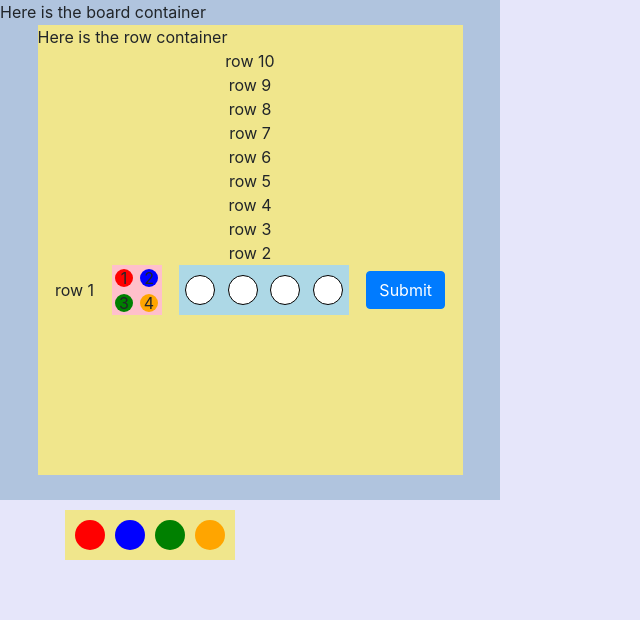
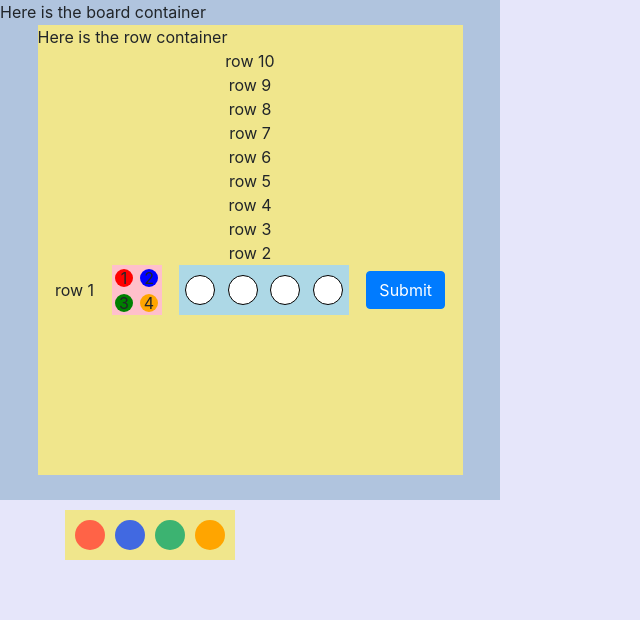
Before and after one commit to lbrantcollins/MasterMind-old, a PHP site: page / in a window 1280 px wide. Shown: the top 620 px of the page, without its empty margins (0-640 px from the left). Run offline with PHP 8.4, Linux system fonts and the light colour scheme.

Commit message:
removed id's from avail-colors div and re-coded to use html data. Reset styling of guessed colors after guess submitted.

```diff
--- a/css/style.css
+++ b/css/style.css
@@ -118,8 +118,8 @@ be generated via jQuery during the game */
 
 /* The CSS for the available game colors will
 be generated via jQuery at the start of the game */
-#color1 {
-	background-color: red;
+/*#color1 {
+	background-color: purple;
 }
 
 #color2 {
@@ -132,4 +132,4 @@ be generated via jQuery at the start of the game */
 
 #color4 {
 	background-color: orange;
-}
+}*/
--- a/index.html
+++ b/index.html
@@ -45,10 +45,10 @@
 	</div>
 
 	<div id="color-container">
-		<div class="color-pegs colors" id="color1" data-color-number="0"></div>
-		<div class="color-pegs colors" id="color2" data-color-number="1"></div>
-		<div class="color-pegs colors" id="color3" data-color-number="2"></div>
-		<div class="color-pegs colors" id="color4" data-color-number="3"></div>
+		<div class="color-pegs colors" data-color-number="0"></div>
+		<div class="color-pegs colors" data-color-number="1"></div>
+		<div class="color-pegs colors" data-color-number="2"></div>
+		<div class="color-pegs colors" data-color-number="3"></div>
 	</div>
 
 
--- a/js/app.js
+++ b/js/app.js
@@ -3,7 +3,7 @@ console.log("Welcome to the world of Master Mind!");
 const game = {
 	// game size (4, 6, 8) and all available colors
 	numColors: null,
-	color: ["rgb(255, 0, 0)", "rgb(0, 0, 255)", "rgb(0, 128, 0)", "rgb(255, 165, 0)", "purple", "pink", "yellow", "teal"],
+	color: ["rgb(255, 99, 71)", "rgb(65, 105, 225)", "rgb(60, 179, 113)", "rgb(255, 165, 0)", "purple", "pink", "yellow", "teal"],
 
 	// computer code and response
 	code: [],
@@ -14,12 +14,24 @@ const game = {
 	// player's guess information
 	guess: [],
 	guessNumber: 1,
-	guessPegPosition: null,
+	guessRowLocation: null,
 	guessPegLocation: null,
 
 	startGame () {
 		this.numColors = 4;									//*** Let user choose number of colors
+		this.displayAvailableColors();
 		this.generateCode();
+	},
+
+	displayAvailableColors () {
+		const colorDiv = $('#color-container');
+		for (i = 0; i < this.numColors; i++ ) {
+		colorDiv.find(`[data-color-number = '${i}']`).css("background-color", this.color[i]);
+		}
+		// $('#color1').css("background-color", this.color[0]);
+		// $('#color2').css("background-color", this.color[1]);
+		// $('#color3').css("background-color", this.color[2]);
+		// $('#color4').css("background-color", this.color[3]);
 	},
 
 	generateCode () {
@@ -36,19 +48,20 @@ const game = {
 
 	highlightCurrentGuessPeg (e) {
 		// find the current guess peg via event delegation
-		// First, find particular guess row div
+		// 1. find particular guess row div
 		// using html .guess class data (guess-number)
-		const guessDiv = $(`.guess[data-guess-number = '${this.guessNumber}']`);
-		// Second, find the peg in the guess div using html data (peg-number)
-		this.guessPegLocation
-				= guessDiv.find(`[data-peg-number = '${$(e.target).data().pegNumber}']`);
-		//highlight the location of the current peg (and un-highlight other pegs)
+		this.guessRowLocation = $(`.guess[data-guess-number = '${this.guessNumber}']`);
+		// 2. find the peg in the guess div using html data (peg-number)
+		this.guessPegLocation = this.guessRowLocation.find(
+			`[data-peg-number = '${$(e.target).data().pegNumber}']`
+			);
+		// 3. highlight the location of the current peg (and un-highlight other pegs)
 		for (let i = 1; i <=	this.numColors; i++) {
 			if (i === $(e.target).data().pegNumber) {
 				this.guessPegLocation.addClass("current-peg");
 			}
 			else {
-				guessDiv.find(`[data-peg-number = '${i}']`).removeClass("current-peg");
+				this.guessRowLocation.find(`[data-peg-number = '${i}']`).removeClass("current-peg");
 			}
 		}
 	},
@@ -58,20 +71,31 @@ const game = {
 			this.color[$(e.target).data().colorNumber]);
 	},
 
+	clearCurrentGuessFormatting(e) {
+		this.guessPegLocation.removeClass("current-peg");
+		for (let i = 1; i <=	this.numColors; i++) {
+			this.guessRowLocation.find(`[data-peg-number = '${i}']`).css("border", "none");
+		}
+	},
+
+
 	checkGuess () {
 		// check to see that
 		//   1. the submit button clicked is the one for the current guess row
 		//   2. all peg positions have a selected color
-		const guessDiv = $(`.guess[data-guess-number = '${game.guessNumber}']`);
+		this.guessRowLocation = $(`.guess[data-guess-number = '${game.guessNumber}']`);
 		let validGuess = true;
 		const guess = [];
 		for (let i = 1; i <=	game.numColors; i++) {
 			index = i - 1;
-			if ( guessDiv.find(`[data-peg-number = '${i}']`).css("background-color") === "rgb(255, 255, 255)") {
+			if ( this.guessRowLocation.find(`[data-peg-number = '${i}']`).css("background-color") === "rgb(255, 255, 255)") {
 				// this peg is white (not yet filled with a color)
+				guess[index] = false;
 				validGuess = false;
 			} else {
-				guess[index] = guessDiv.find(`[data-peg-number = '${i}']`).css("background-color");
+				guess[index] = this.guessRowLocation.find(
+					`[data-peg-number = '${i}']`).css("background-color"
+					);
 			}
 		}
 		console.log(guess);
@@ -162,5 +186,6 @@ $('.colors').on('click', (e) => {
 //   1. the submit button clicked is the one for the current guess row
 //   2. all peg positions have a selected color
 $('.guess-button').on('click', (e) => {
+	game.clearCurrentGuessFormatting(e);
 	game.checkGuess();
 })
```
